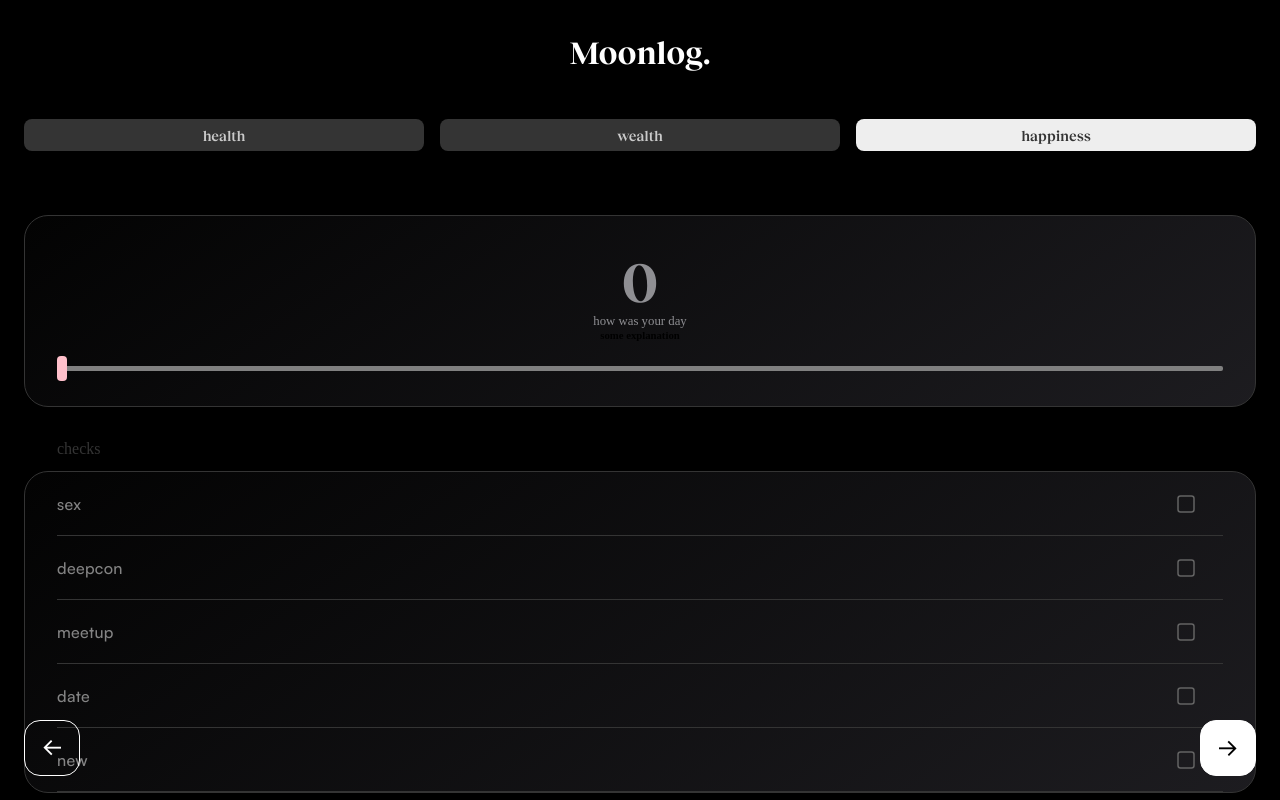
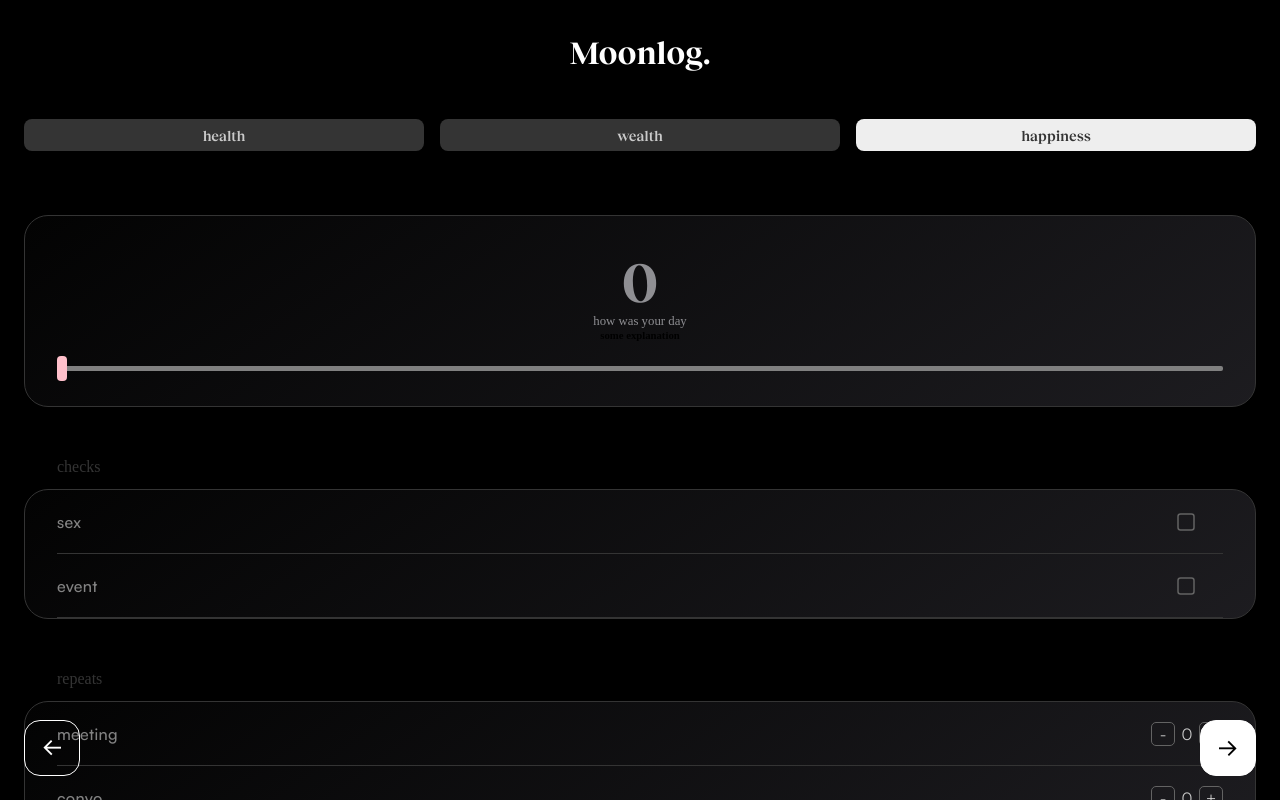
Before and after one commit to JaceksFridge/moonlog, a React (Create React App) app in the folder client/: page /forms in a window 1280 px wide. Both pictures are taken after a click on the element "happiness". Shown: the top 800 px of the page. Built offline with nearby package versions, Linux system fonts and the light colour scheme.

Commit message:
fix: forms

```diff
--- a/client/src/blocks/HappinessForm.js
+++ b/client/src/blocks/HappinessForm.js
@@ -1,15 +1,18 @@
+
+
 import React from 'react'
-import { happinessSlider, happinessChecks, happinessRepeats } from './constants'
+import { settings } from './constants'
 import { useLocalStorage } from './useLocalStorage'
+import { motion } from 'framer-motion'
 
 import FormCounters from './FormCounters';
 import FormChecks from './FormChecks'
 import FormSlider from './FormSlider'
 
+
 const HappinessForm = () => {
 
-
-  const [happinessScores, setHappinessScores] = useLocalStorage('happiness', 0)
+  const [happinessScores, setHappinessScores] = useLocalStorage('happiness', {})
 
   const sliderChange = (sliderValue) => {
     setHappinessScores({
@@ -17,14 +20,12 @@ const HappinessForm = () => {
       ...sliderValue
     })
   }
-
   const checksChange = (checkValues) => {
     setHappinessScores({
       ...happinessScores,
       ...checkValues
     })
   }
-
   const countersChange = (counterValues) => {
     setHappinessScores({
       ...happinessScores,
@@ -32,26 +33,53 @@ const HappinessForm = () => {
     })
   }
 
+  const pageVariants = {
+    hidden: {
+
+    },
+    visible: {
+      transition: {
+        delayChildren: 0.3,
+        staggerChildren: 0.7
+      }
+    }
+  }
 
   return (
-    <div className="happinessForm">
+    <motion.div className="happinessForm"
+      variants={pageVariants}
+      initial='hidden'
+      animate='visible'
+    >
+      { Object.keys(settings.happiness.slider).length !== 0 && (
+        <motion.div>
           <FormSlider
             sliderChange={sliderChange}
-        form={happinessSlider}
+            form={settings.happiness.slider}
             stk="happinessSlider"
           />
+        </motion.div>
+      )},
+      { Object.keys(settings.happiness.checkers).length !== 0 && (
+        <motion.div>
           <FormChecks
             checksChange={checksChange}
-        form={happinessChecks}
+            form={settings.happiness.checkers}
             stk="happinessChecks"
           />
+        </motion.div>
+      )},
+      { Object.keys(settings.happiness.counters).length !== 0 && (
+        <motion.div>
           <FormCounters
             countersChange={countersChange}
-        form={happinessRepeats}
+            form={settings.happiness.counters}
             stk="happinessCounters"
           />
+        </motion.div>
+      )}
       <h2 className="invisible">{JSON.stringify(happinessScores)}</h2>
-    </div>
+    </motion.div>
   )
 }
 
--- a/client/src/blocks/NodoForm.js
+++ b/client/src/blocks/NodoForm.js
@@ -1,22 +1,32 @@
+
+
 import React from 'react'
-import { nodoChecks, nodoRepeats } from './constants'
+import { settings } from './constants'
 import { useLocalStorage } from './useLocalStorage'
+import { motion } from 'framer-motion'
 
-import FormCounters from './FormCounters';
+import FormSlider from './FormSlider'
 import FormChecks from './FormChecks'
+import FormCounters from './FormCounters'
+
+
 
 const NodoForm = () => {
 
-
   const [nodoScores, setNodoScores] = useLocalStorage('nodo', {})
 
+  const sliderChange = (sliderValues) => {
+    setNodoScores({
+      ...nodoScores,
+      ...sliderValues
+    })
+  }
   const checksChange = (checkValues) => {
     setNodoScores({
       ...nodoScores,
       ...checkValues
     })
   }
-
   const countersChange = (counterValues) => {
     setNodoScores({
       ...nodoScores,
@@ -24,20 +34,55 @@ const NodoForm = () => {
     })
   }
 
+  const pageVariants = {
+    hidden: {
+
+    },
+    visible: {
+      transition: {
+        delayChildren: 0.3,
+        staggerChildren: 0.7
+      }
+    }
+  }
+
+
+
   return (
-    <div className="nodoForm">
+    <motion.div className="wealthForm"
+      variants={pageVariants}
+      initial='hidden'
+      animate='visible'
+    >
+      { Object.keys(settings.nodo.slider).length !== 0 && (
+        <motion.div>
+          <FormSlider
+            sliderChange={sliderChange}
+            form={settings.nodo.slider}
+            stk="wealthSlider"
+          />
+        </motion.div>
+      )},
+      { Object.keys(settings.nodo.checkers).length !== 0 && (
+        <motion.div>
           <FormChecks
             checksChange={checksChange}
-        form={nodoChecks}
-        stk="nodoChecks"
+            form={settings.nodo.checkers}
+            stk="wealthChecks"
           />
+        </motion.div>
+      )},
+      { Object.keys(settings.nodo.counters).length !== 0 && (
+        <motion.div>
           <FormCounters
             countersChange={countersChange}
-        form={nodoRepeats}
-        stk="nodoCounters"
+            form={settings.nodo.counters}
+            stk="wealthCounters"
           />
+        </motion.div>
+      )}
       <h2 className="invisible">{JSON.stringify(nodoScores)}</h2>
-    </div>
+    </motion.div>
   )
 }
 
--- a/client/src/blocks/WealthForm.js
+++ b/client/src/blocks/WealthForm.js
@@ -5,11 +5,9 @@ import { settings } from './constants'
 import { useLocalStorage } from './useLocalStorage'
 import { motion } from 'framer-motion'
 
-
 import FormSlider from './FormSlider'
 import FormChecks from './FormChecks'
 import FormCounters from './FormCounters'
-
 
 
 
```
Lines whose indentation alone changed are shown as unchanged.
